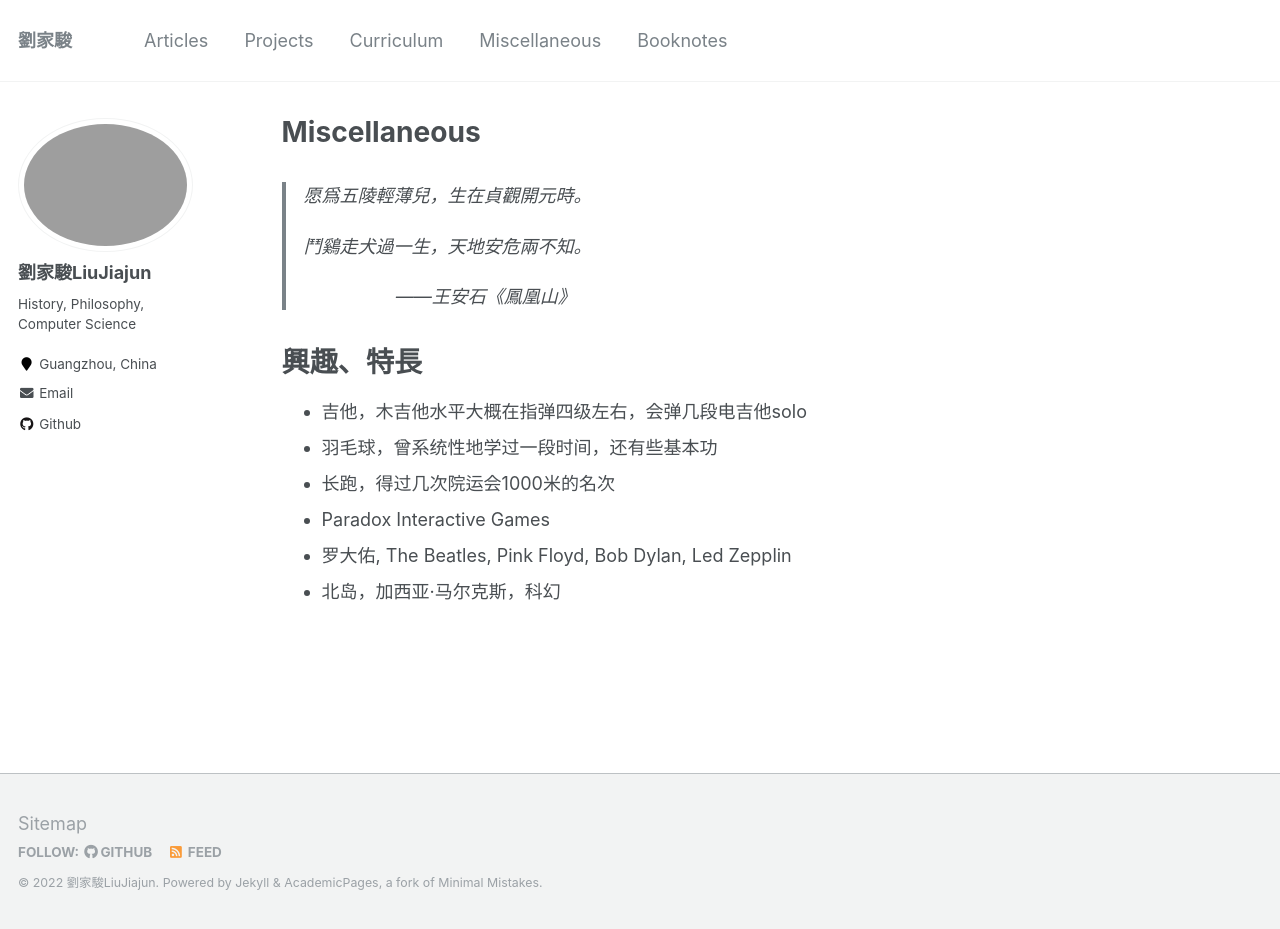
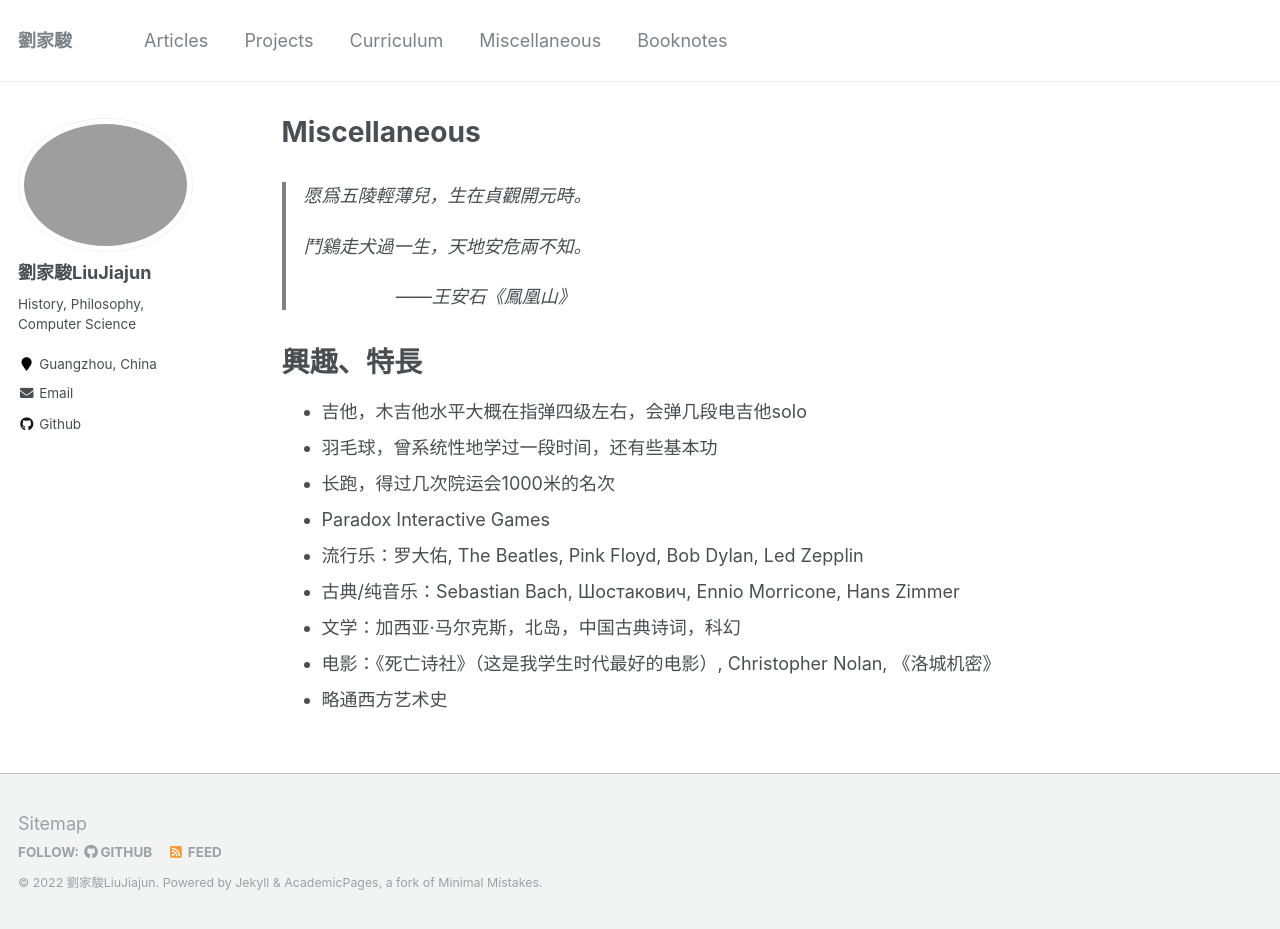
Before and after one commit to Leon-Liu228/Leon-Liu228.github.io, a Jekyll site: the page built from _pages/Miscellaneous.md, in a window 1280 px wide and 929 px high. Built offline with Jekyll 4.4.1, drawn with Linux system fonts in a browser that asks for light colours.

Commit message:
Add files via upload

```diff
--- a/_pages/Miscellaneous.md
+++ b/_pages/Miscellaneous.md
@@ -22,5 +22,8 @@ redirect_from:
 - 羽毛球，曾系统性地学过一段时间，还有些基本功
 - 长跑，得过几次院运会1000米的名次
 - Paradox Interactive Games
-- 罗大佑, The Beatles, Pink Floyd, Bob Dylan, Led Zepplin
-- 北岛，加西亚·马尔克斯，科幻
+- 流行乐：罗大佑, The Beatles, Pink Floyd, Bob Dylan, Led Zepplin
+- 古典/纯音乐：Sebastian Bach, Шостакович, Ennio Morricone,  Hans Zimmer
+- 文学：加西亚·马尔克斯，北岛，中国古典诗词，科幻
+- 电影：《死亡诗社》（这是我学生时代最好的电影）, Christopher Nolan, 《洛城机密》
+- 略通西方艺术史
```
Also changed, not shown: _pages/Projects.md (added, +68 -0 lines).
